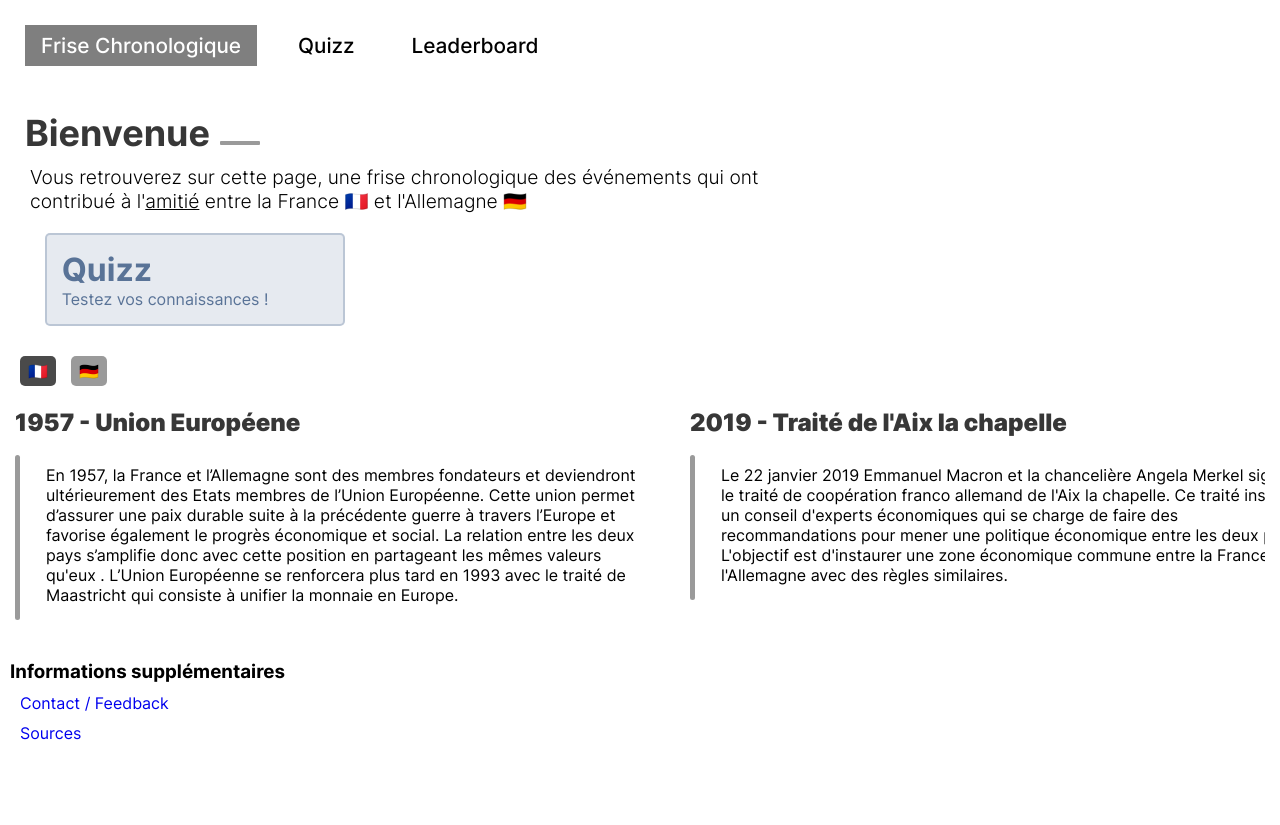
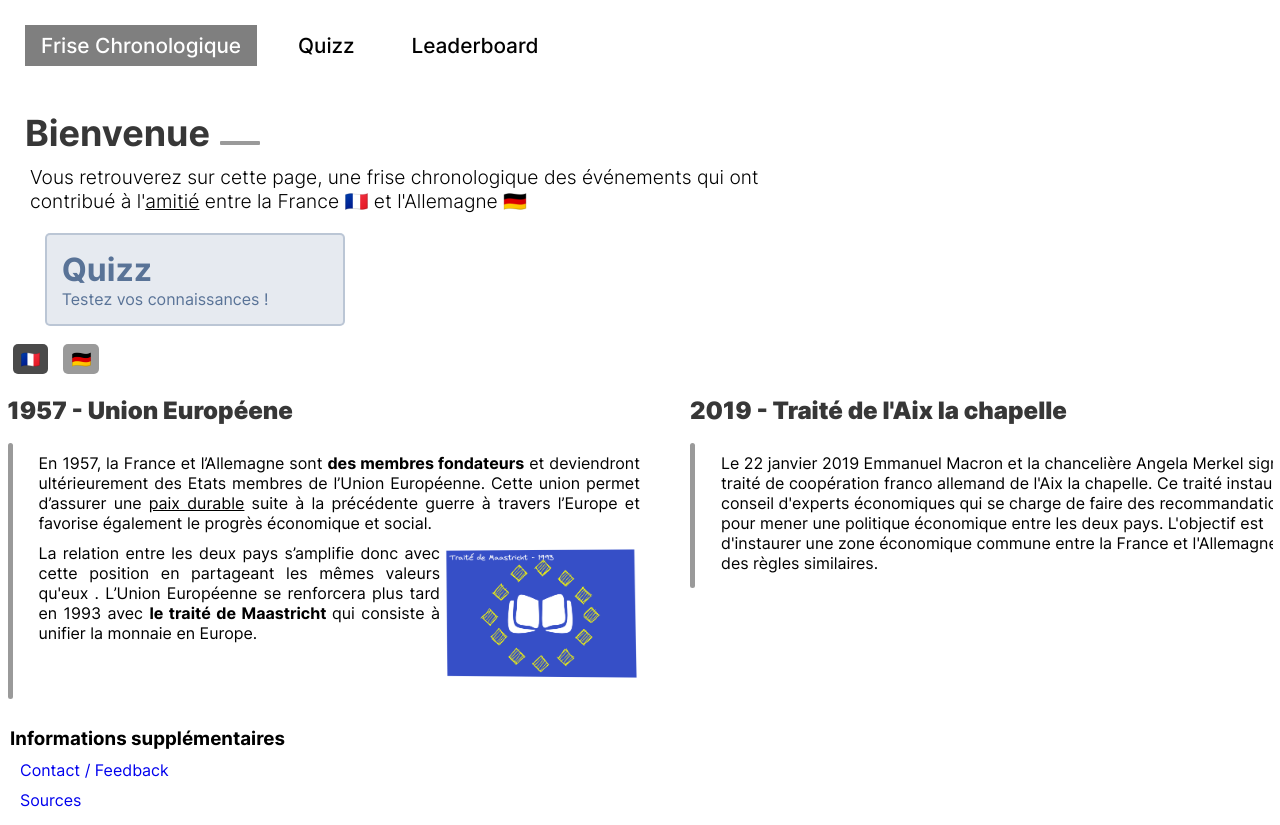
Before and after one commit to Loshido/FriseQuizz-Temp, a Nuxt app: page / in a window 1280 px wide. Before the commit the page ends 800 px from the top, so only its background shows below. Built offline with nearby package versions, Linux system fonts and the light colour scheme; no server answers.

Commit message:
Mise en page du contenu de la frise.

```diff
--- a/app.vue
+++ b/app.vue
@@ -6,7 +6,10 @@
 @font-face {
 	font-family: "Inter";
 	src: url(@/assets/Inter.ttf);}
+
 a{text-decoration: none;}
+
+html{scroll-behavior: smooth;}
 * {
 	border: 0;
 	margin: 0;
--- a/components/Frise.vue
+++ b/components/Frise.vue
@@ -23,6 +23,8 @@ const lang = useState("lang", () => ({
 
 <style>
 @media (min-width: 1000px) {
+    div.frise{
+        padding: 25px 15px;}
     div.frise > div.data{
         width: 100%;
         overflow-y: scroll;
@@ -32,14 +34,15 @@ const lang = useState("lang", () => ({
         gap: 50px;
     }
     div.frise > div.data > section{
-        width: 100%
-    }
+        width: 100%}
+    div.frise section > div > div.info{
+        padding: 10px 0 15px 15px !important;}
 }
 
 div.frise{
     width: 100%;
     height: auto;
-    padding: 25px 15px;}
+    padding: 12.5px 7.5px;}
 div.frise section{
     margin-top: 1.25em;
     flex-direction: column;
@@ -64,7 +67,7 @@ div.frise section > div > div.info{
     display: flex;
     flex-direction: column;
     gap: 10px;
-    padding: 10px 0 15px 15px;}
+    padding: 5px 0 7.5px 7.5px;}
 div.frise section > div > div.info > span{
     margin: 10px 5%;
     width: 90%;
--- a/pages/index.vue
+++ b/pages/index.vue
@@ -12,15 +12,23 @@
         <Frise>
             <FriseSection titre="1957 - Union Européene" identifier="1957_ue">
                 <template v-slot:fr>
-                    En 1957, la France et l’Allemagne sont des membres fondateurs et
-                    deviendront ultérieurement des Etats membres de l’Union Européenne.
-                    Cette union permet d’assurer  une paix durable suite à la précédente
-                    guerre à travers l’Europe et favorise également le progrès
-                    économique et social. La relation entre les deux pays
-                    s’amplifie donc avec cette position en partageant
-                    les mêmes valeurs qu'eux . L’Union Européenne se renforcera
-                    plus tard en 1993 avec le traité de Maastricht qui consiste
-                    à unifier la monnaie en Europe.
+                    <p>
+                        En 1957, la France et l’Allemagne sont <strong>des membres fondateurs</strong> et
+                        deviendront ultérieurement des Etats membres de l’Union Européenne.
+                        Cette union permet d’assurer une <u>paix durable</u> suite à la précédente
+                        guerre à travers l’Europe et favorise également le progrès
+                        économique et social.
+                    </p>
+                    <div class="row">
+                        <p>
+                            La relation entre les deux pays
+                            s’amplifie donc avec cette position en partageant
+                            les mêmes valeurs qu'eux . L’Union Européenne se renforcera
+                            plus tard en 1993 avec <strong> le traité de Maastricht </strong>qui consiste
+                            à unifier la monnaie en Europe.
+                        </p>
+                        <img src="@/assets/img/maastricht.png" style="width: 100%; max-width: 400px; min-width: 200px;">
+                    </div>
                 </template>
                 <template v-slot:de>
                     1957 traten Deutschland und Frankreich einer Union bei, die nach
@@ -63,8 +71,11 @@
 @media (min-width: 1000px) {
     section.module{
         width: fit-content !important;
-        padding-right: 75px !important;
-    }
+        padding-right: 75px !important;}
+    div.row{
+        display: flex;
+        flex-direction: row;}
+    section p{text-align: justify;}
 }
 
 footer{
@@ -73,8 +84,8 @@ footer > div.links{
     margin: 10px;
     display: flex;
     flex-direction: column;
-    gap: 10px;
-}
+    gap: 10px;}
+
 
 section.module{
     background-color: rgba(0,0,0,0.1);
```
Also changed, not shown: assets/img/maastricht.png (added).
